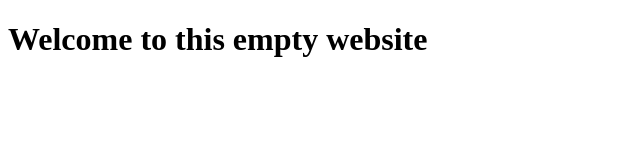
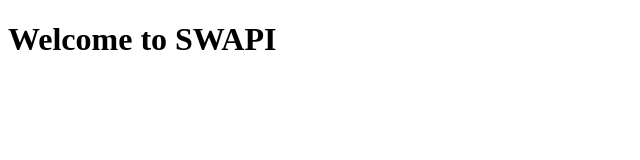
Before and after one commit to JoeyParshley/-swapi, a website: page express/index.html in a window 1280 px wide. Shown: the whole page, without its empty margins (0-640 px from the left). Drawn offline with Linux system fonts and the light colour scheme.

Commit message:
Initial node and server set up

```diff
--- a/express/index.html
+++ b/express/index.html
@@ -5,6 +5,6 @@
   <meta name="viewport" content="width=device-width, initial-scale=1">
 </head>
 <body>
-<h1>Welcome to this empty website</h1>
+<h1>Welcome to SWAPI</h1>
 </body>
 </html>
```
Also changed, not shown: README.md.
